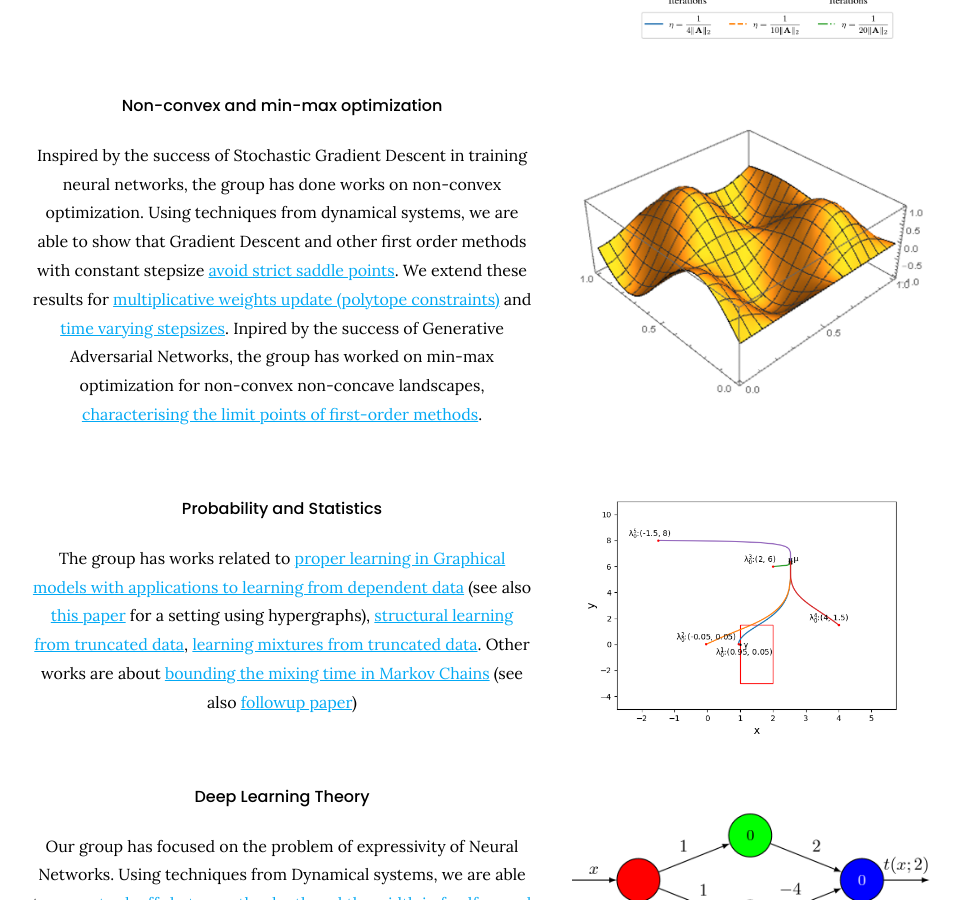
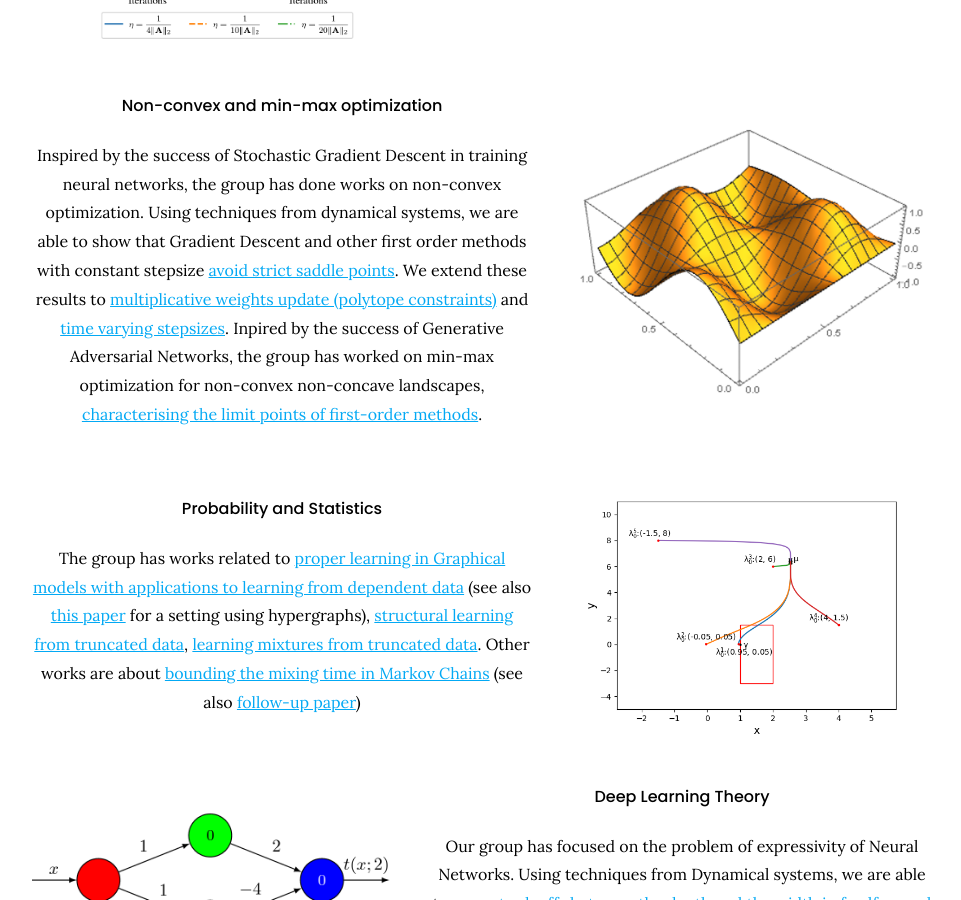
Before and after one commit to goallabuci/goallabuci.github.io, a Jekyll site: the page built from index.md, in a window 1280 px wide and 900 px high, scrolled down 1175 px. Shown: the whole window, without its empty margins (158-1119 px from the left). Built offline with Jekyll 4.4.1, drawn with Linux system fonts in a browser that asks for light colours.

Commit message:
Update index.md

```diff
--- a/index.md
+++ b/index.md
@@ -26,12 +26,11 @@ The PI and the group is actively working on learning in games. Papers include re
   include feature.html
   image="images/lastiterate.png"
   title="Learning in Games"
-  flip=true
   text=text
 %}
 
 {% capture text %}
-Inspired by the success of Stochastic Gradient Descent in training neural networks, the group has done works on non-convex optimization. Using techniques from dynamical systems, we are able to show that Gradient Descent and other first order methods with constant stepsize [avoid strict saddle points](https://arxiv.org/abs/1710.07406). We extend these results for [multiplicative weights update (polytope constraints)](https://arxiv.org/abs/1810.05355) and [time varying stepsizes](https://arxiv.org/abs/1906.07772). Inpired by the success of Generative Adversarial Networks, the group has worked on min-max optimization for non-convex non-concave landscapes, [characterising the limit points of first-order methods](https://arxiv.org/abs/1807.03907).
+Inspired by the success of Stochastic Gradient Descent in training neural networks, the group has done works on non-convex optimization. Using techniques from dynamical systems, we are able to show that Gradient Descent and other first order methods with constant stepsize [avoid strict saddle points](https://arxiv.org/abs/1710.07406). We extend these results to [multiplicative weights update (polytope constraints)](https://arxiv.org/abs/1810.05355) and [time varying stepsizes](https://arxiv.org/abs/1906.07772). Inpired by the success of Generative Adversarial Networks, the group has worked on min-max optimization for non-convex non-concave landscapes, [characterising the limit points of first-order methods](https://arxiv.org/abs/1807.03907).
 {:.center}
 {% endcapture %}
 {%
@@ -42,7 +41,7 @@ Inspired by the success of Stochastic Gradient Descent in training neural networ
   text=text
 %}
 {% capture text %}
-The group has works related to [proper learning in Graphical models with applications to learning from dependent data](https://arxiv.org/abs/1905.03353) (see also [this paper](https://arxiv.org/abs/2003.08259) for a setting using hypergraphs), [structural learning from truncated data](https://arxiv.org/abs/2006.09735), [learning mixtures from truncated data](https://arxiv.org/abs/1902.06958). Other works are about [bounding the mixing time in Markov Chains](https://arxiv.org/abs/1411.6322) (see also [followup paper](https://panageas.github.io/files/dsmc.pdf))
+The group has works related to [proper learning in Graphical models with applications to learning from dependent data](https://arxiv.org/abs/1905.03353) (see also [this paper](https://arxiv.org/abs/2003.08259) for a setting using hypergraphs), [structural learning from truncated data](https://arxiv.org/abs/2006.09735), [learning mixtures from truncated data](https://arxiv.org/abs/1902.06958). Other works are about [bounding the mixing time in Markov Chains](https://arxiv.org/abs/1411.6322) (see also [follow-up paper](https://panageas.github.io/files/dsmc.pdf))
 {:.center}
 {% endcapture %}
 {%
```
Also changed, not shown: other parts of index.md (+0 -1 lines).
